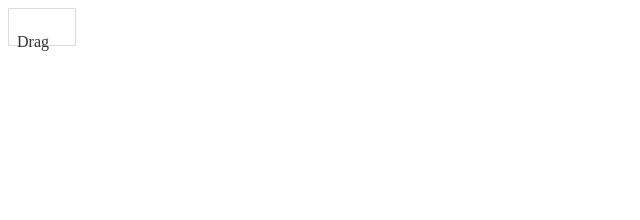
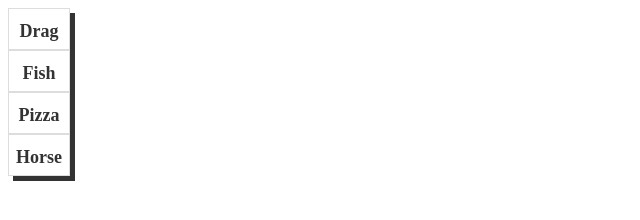
Before and after one commit to wallacewylie/dragtest, a plain HTML site: page index.html in a window 1280 px wide. Shown: the whole page, without its empty margins (0-640 px from the left). Drawn offline with nearby package versions, Linux system fonts and the light colour scheme; files that its build step writes are made by us from their sources.

Commit message:
Multiple Words

```diff
--- a/index.html
+++ b/index.html
@@ -6,7 +6,7 @@
         <meta name="viewport" content="width=device-width, initial-scale=1">
         <title>jQuery UI Draggable - Default functionality</title>
         <link rel="stylesheet" href="//code.jquery.com/ui/1.12.0/themes/base/jquery-ui.css">
-        <link rel="stylesheet" href="/resources/demos/style.css">
+        <!--<link rel="stylesheet" href="/resources/demos/style.css">-->
         <script src="https://code.jquery.com/jquery-1.12.4.js"></script>
         <script src="https://code.jquery.com/ui/1.12.0/jquery-ui.js"></script>
         <link rel="stylesheet" href="style.css"/>
@@ -16,8 +16,30 @@
 <body>
 
 <div id="draggable" class="ui-widget-content">
-    <p>Drag</p>
+    <div class="worddiv">
+    <p class="word">Drag</p>
+        </div>
 </div>
+
+
+<div id="draggable2" class="ui-widget-content">
+    <div class="worddiv">
+        <p class="word">Fish</p>
+    </div>
+</div>
+
+<div id="draggable3" class="ui-widget-content">
+    <div class="worddiv">
+        <p class="word">Pizza</p>
+    </div>
+</div>
+
+<div id="draggable4" class="ui-widget-content">
+    <div class="worddiv">
+        <p class="word">Horse</p>
+    </div>
+</div>
+
 
 </body>
 </html>
--- a/script.js
+++ b/script.js
@@ -1,3 +1,15 @@
 $( function() {
     $( "#draggable" ).draggable();
 } );
+
+$( function() {
+    $( "#draggable2" ).draggable();
+} );
+
+$( function() {
+    $( "#draggable3" ).draggable();
+} );
+
+$( function() {
+    $( "#draggable4" ).draggable();
+} );
--- a/style.css
+++ b/style.css
@@ -1 +1,15 @@
-#draggable { width: 50px; height: 20px; padding: 0.5em; }
+#draggable, #draggable2, #draggable3, #draggable4{
+    width: 60px;
+    height: 40px;
+    box-shadow: 5px 5px;
+}
+
+.word {
+    font-weight: bold;
+    font-size: large;
+    text-align: center;
+}
+
+.worddiv {
+    line-height: 8px;
+}
```
